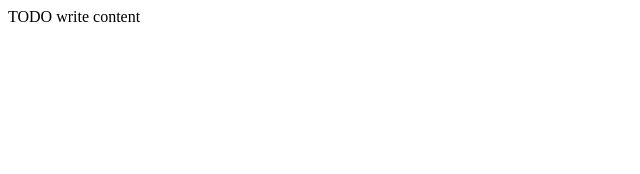
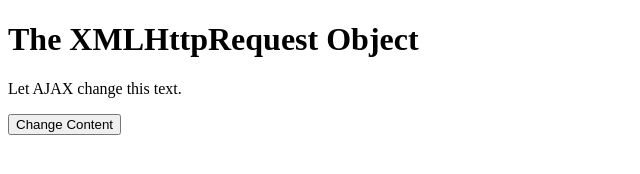
Before and after one commit to tobbyamandoi/Platform1_165314079, a plain HTML site: page rskuApp/web/index.html in a window 1280 px wide. Shown: the whole page, without its empty margins (0-640 px from the left). Drawn offline with Linux system fonts and the light colour scheme.

Commit message:
platform 0.7

```diff
--- a/rskuApp/web/index.html
+++ b/rskuApp/web/index.html
@@ -1,16 +1,26 @@
 <!DOCTYPE html>
-<!--
-To change this license header, choose License Headers in Project Properties.
-To change this template file, choose Tools | Templates
-and open the template in the editor.
--->
 <html>
-    <head>
-        <title>TODO supply a title</title>
-        <meta charset="UTF-8">
-        <meta name="viewport" content="width=device-width, initial-scale=1.0">
-    </head>
     <body>
-        <div>TODO write content</div>
+
+        <h1>The XMLHttpRequest Object</h1>
+
+        <p id="demo">Let AJAX change this text.</p>
+
+        <button type="button" onclick="loadDoc()">Change Content</button>
+
+        <script>
+            function loadDoc() {
+                var url = "http://it-projects.usd.ac.id:8084/rsku/webresources/pasien";
+                var xhttp = new XMLHttpRequest();
+                xhttp.onreadystatechange = function () {
+                    if (this.readyState == 4 && this.status == 200) {
+                        document.getElementById("demo").innerHTML = this.responseText;
+                    }
+                };
+                xhttp.open("GET", url, true);
+                xhttp.send();
+            }
+        </script>
+
     </body>
 </html>
```
